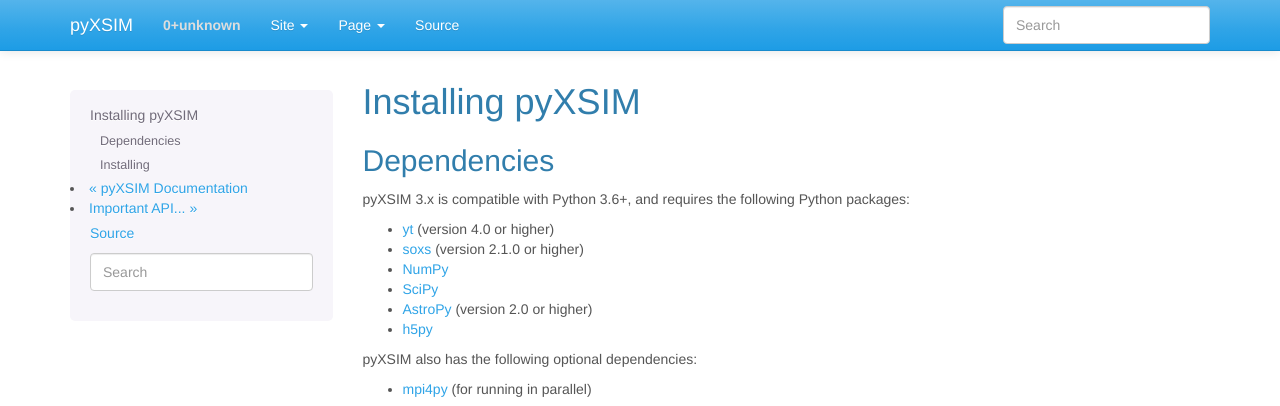
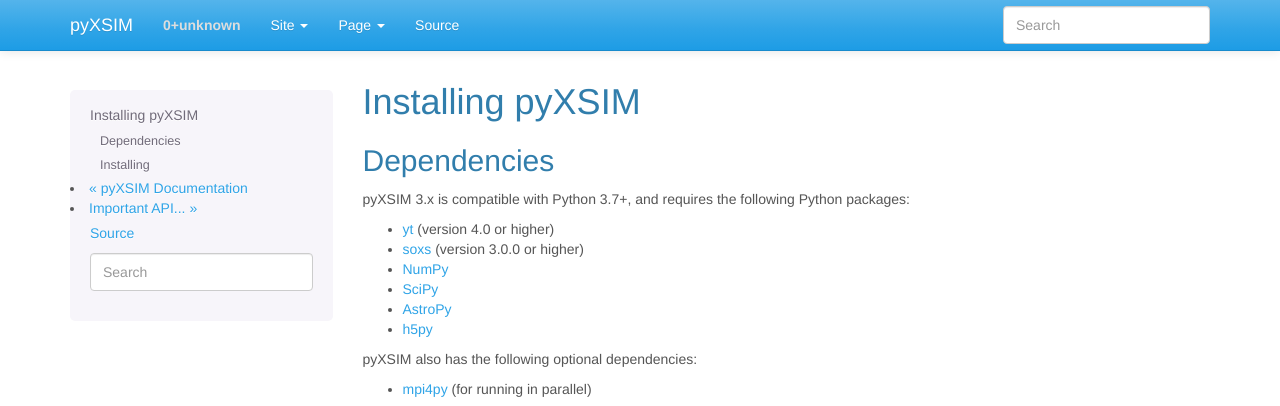
Before and after one commit to jzuhone/pyxsim, a Sphinx documentation site: the page built from doc/source/installing.rst, in a window 1280 px wide. Shown: the top 406 px of the page. Built offline with Sphinx 7.4.7, drawn with Linux system fonts in a browser that asks for light colours.

Commit message:
Tidying up docs

```diff
--- a/doc/source/changelog.rst
+++ b/doc/source/changelog.rst
@@ -3,8 +3,10 @@
 ChangeLog
 =========
 
-Version 3.0
------------
+Version 3.0.0
+-------------
+
+* A brand-new paradigm for generating photon lists and event lists has been
 
 * Support for Python 2.7 has been dropped in this version.
 * The minimum supported yt version is now 4.0.
--- a/doc/source/installing.rst
+++ b/doc/source/installing.rst
@@ -6,15 +6,15 @@
 Dependencies
 ------------
 
-pyXSIM 3.x is compatible with Python 3.6+, and requires the following Python
+pyXSIM 3.x is compatible with Python 3.7+, and requires the following Python
 packages:
 
 - `yt <http://yt-project.org>`_ (version 4.0 or higher)
-- `soxs <http://hea-www.cfa.harvard.edu/~jzuhone/soxs>`_ (version 2.1.0 or
+- `soxs <http://hea-www.cfa.harvard.edu/~jzuhone/soxs>`_ (version 3.0.0 or
   higher)
 - `NumPy <http://www.numpy.org>`_
 - `SciPy <http://www.scipy.org>`_
-- `AstroPy <http://www.astropy.org>`_ (version 2.0 or higher)
+- `AstroPy <http://www.astropy.org>`_
 - `h5py <http://www.h5py.org>`_
 
 pyXSIM also has the following optional dependencies:
```
Also changed, not shown: doc/source/instruments.rst (+3 -8 lines).
